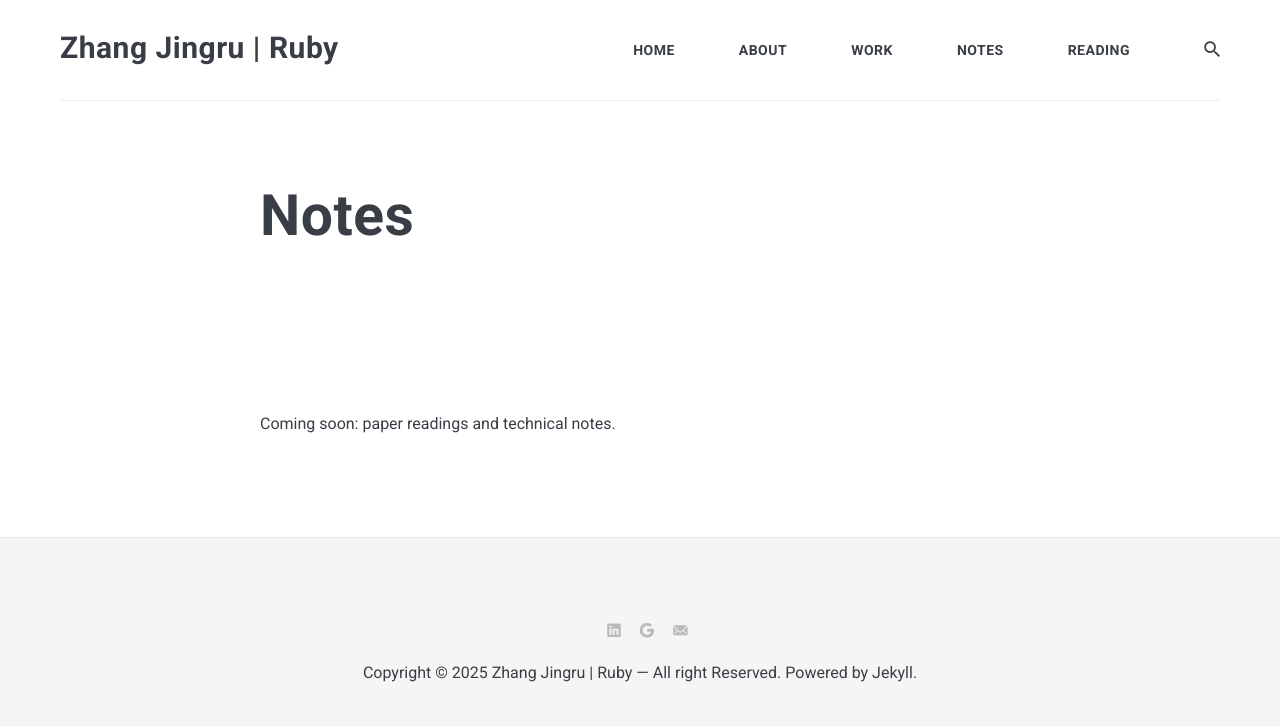
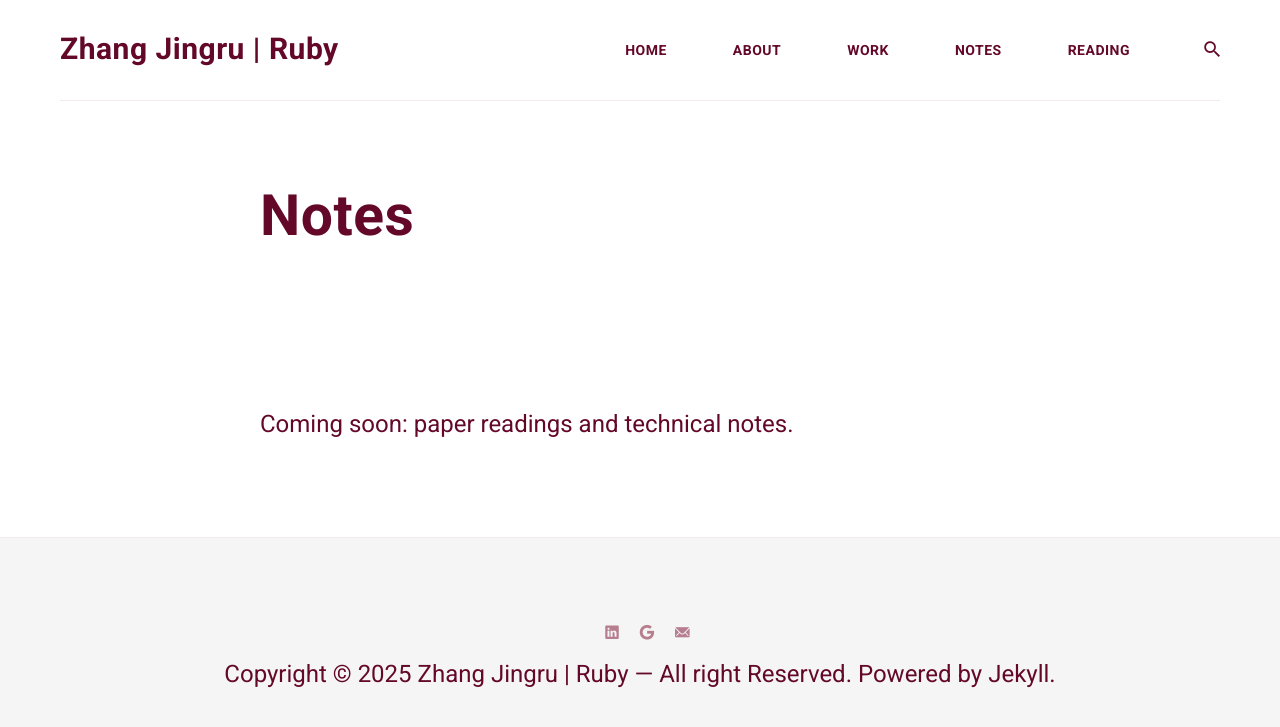
Before and after one commit to ZhangJingru-Ruby/ZhangJingru-Ruby.github.io, a Jekyll site: the page built from _pages/notes.md, in a window 1280 px wide. Shown: the top 727 px of the page. Built offline with Jekyll 4.4.1, drawn with Linux system fonts in a browser that asks for light colours; nearby versions of some CDN libraries.

Commit message:
🎨 Update brand color scheme to match Ruby Blush aesthetic

```diff
--- a/_sass/0-settings/_variables.scss
+++ b/_sass/0-settings/_variables.scss
@@ -15,12 +15,13 @@ $global-transition: all .35s;
 // *****************
 // Color Variables
 // *****************
-$brand-color: #E16C90;
-$dark: #393e46;
-$gray: #bbbbbb;
-$light-gray: #e6eef0;
+$brand-color: #E16C90; // Ruby Blush 💖
+$dark: #630828;        // Deep Plum — for headers, bold text
+$gray: #b77e90;        // Mauve Dust — soft neutral for icons, muted notes
+$light-gray: #F5EBED;  // Rose Mist — backgrounds, dividers
 $white: #ffffff;
 $black: #000000;
+
 
 // Background Colors
 $background-color: $white;
@@ -46,7 +47,7 @@ $border-color: $light-gray;
 // *****************
 // Typography
 // *****************
-$base-font-size: 16px;
+$base-font-size: 24px;
 $base-font-style: normal;
 $base-font-variant: normal;
 $base-font-weight: normal;
```
